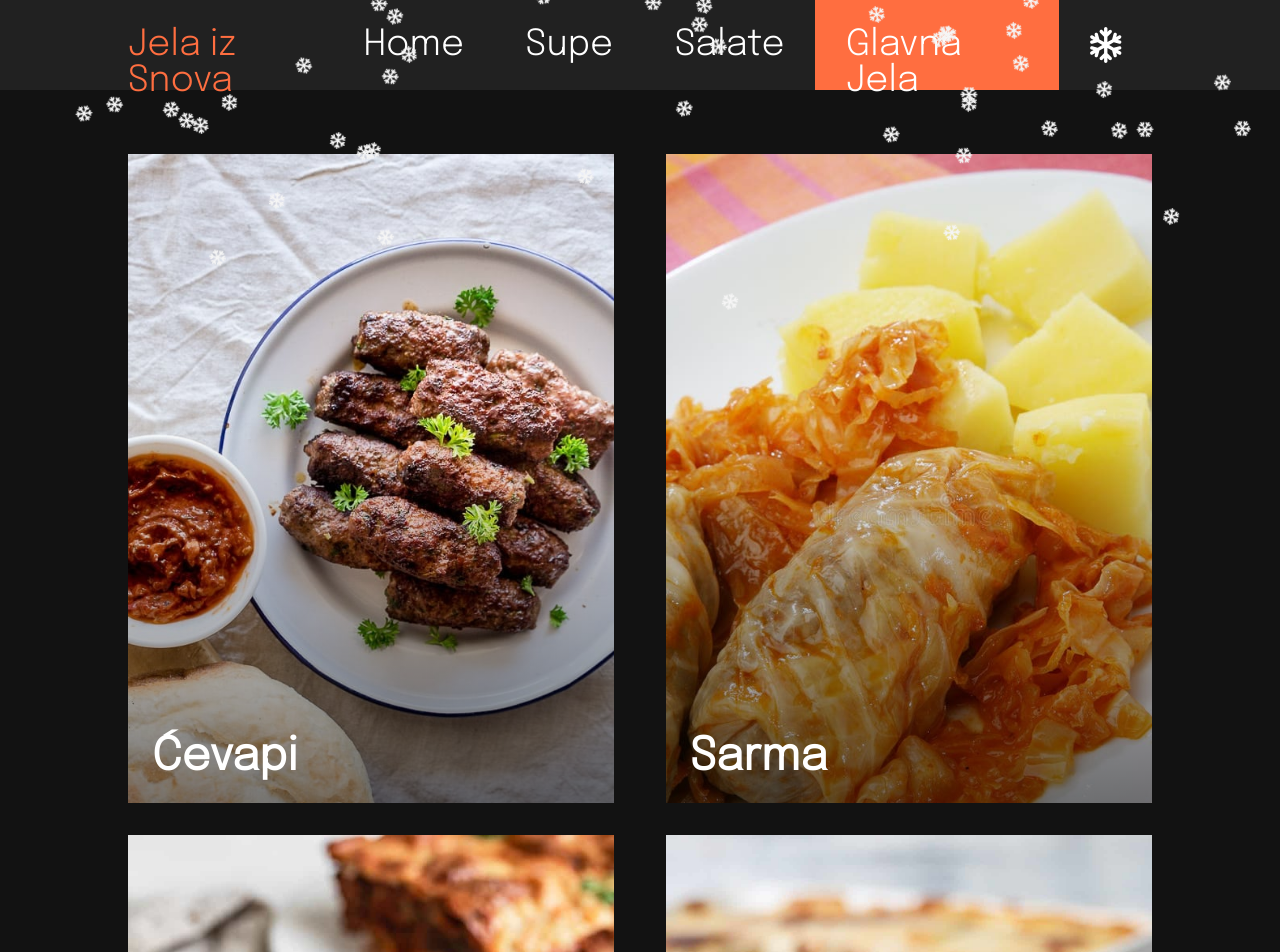
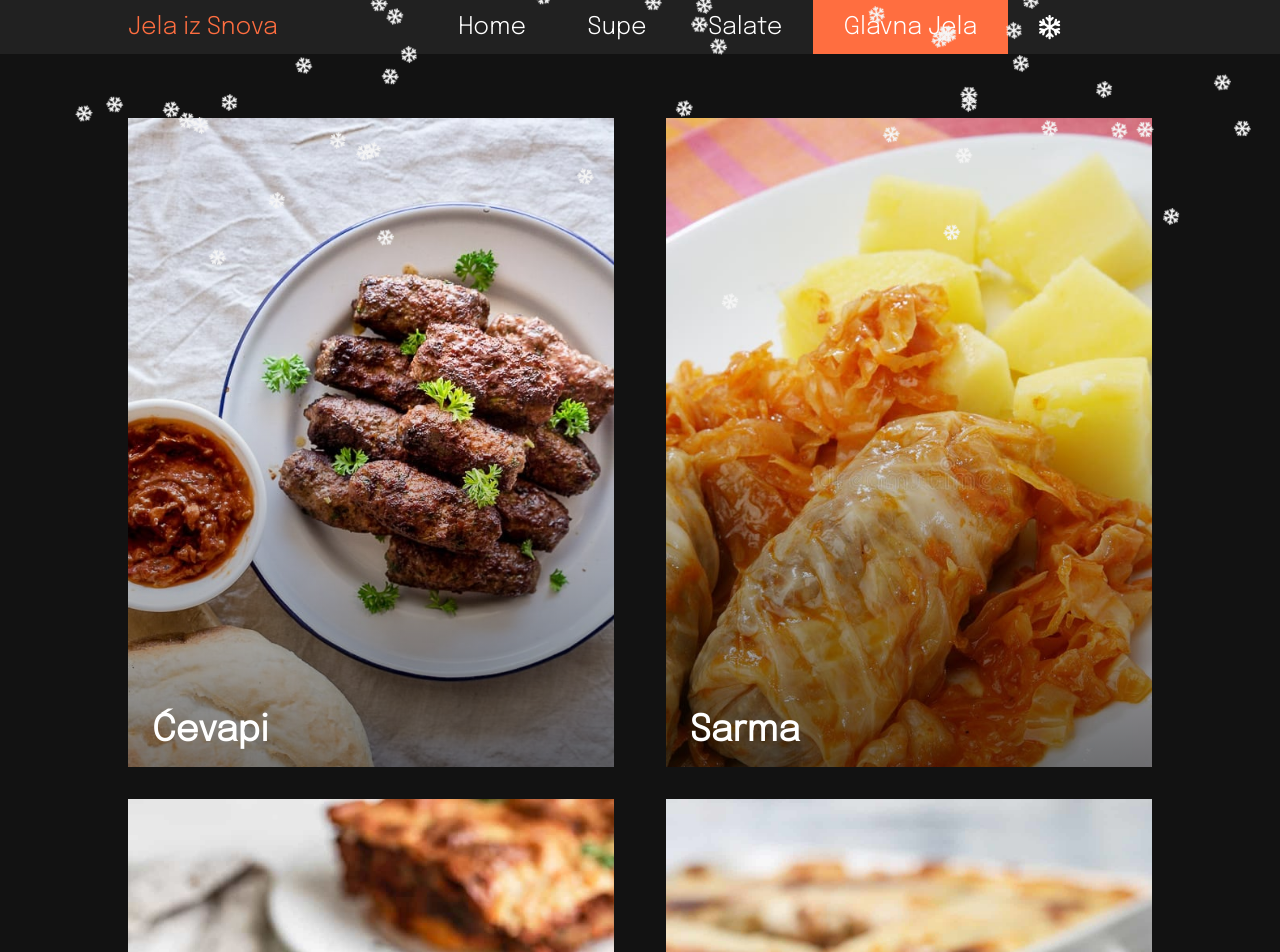
Before and after one commit to UgljesaJovina/web-domaci, a React (Create React App) app: page /glavna-jela in a window 1280 px wide. Shown: the top 952 px of the page. Built offline with nearby package versions, Linux system fonts and the light colour scheme.

Commit message:
minor transfer changes

```diff
--- a/src/elements/Header.tsx
+++ b/src/elements/Header.tsx
@@ -1,5 +1,5 @@
 import { faSnowflake } from "@fortawesome/free-regular-svg-icons";
-import { faXmark } from "@fortawesome/free-solid-svg-icons";
+import { faXmark, faSun, faMoon } from "@fortawesome/free-solid-svg-icons";
 import { FontAwesomeIcon } from "@fortawesome/react-fontawesome";
 import { useState } from "react";
 import { NavLink, Outlet } from "react-router-dom";
@@ -16,12 +16,15 @@ const Header: React.FC = () => {
     );
 
     const [snowFlakes, setSnowFlakes] = useState(true);
+    const [lightMode, setLigthMode] = useState(true);
 
     return (
         <>
-            <div className={`canvas ${snowFlakes ? "show" : ""}`}>
-                {Array.from(Array(200).keys()).map(x => <FontAwesomeIcon key={x} icon={faSnowflake} className="snowflake" style={styles(x)} />)}
-            </div>
+            {snowFlakes ?
+                <div className="canvas">
+                    {Array.from(Array(200).keys()).map(x => <FontAwesomeIcon key={x} icon={faSnowflake} className="snowflake" style={styles(x)} />)}
+                </div>
+            : ""}
             <div className="header">
                 <p className="site-name">Jela iz Snova</p>
                 <NavLink to={"/home"} className={({ isActive }) => `hyperlink ${isActive ? "current" : ""}`}>Home</NavLink>
@@ -32,6 +35,10 @@ const Header: React.FC = () => {
                     <FontAwesomeIcon icon={faSnowflake} />
                     <FontAwesomeIcon icon={faXmark} className={`snowflake-cross ${snowFlakes ? "" : "show"}`} />
                 </div>
+                <div className="hyperlink" style={{position: "relative", cursor: "pointer"}} onClick={e => setSnowFlakes(x => !x)} >
+                    <FontAwesomeIcon icon={faSun} className={`sun ${lightMode ? "show" : ""}`} />
+                    <FontAwesomeIcon icon={faMoon} className={`moon ${!lightMode ? "show" : ""}`} />
+                </div>
             </div>
             <Outlet />
         </>
--- a/src/styles/cardStyle.css
+++ b/src/styles/cardStyle.css
@@ -1,6 +1,6 @@
 .card-holder {
     display: grid;
-    grid-template-columns: repeat(auto-fit, minmax(400px, 1fr));
+    grid-template-columns: repeat(auto-fit, minmax(350px, 1fr));
     width: 100%;
     gap: 5%;
     justify-items: center;
@@ -41,13 +41,13 @@
 }
 
 .card-content> h1 {
-    font-size: 2.5rem;
+    font-size: 2rem;
     margin: 0;
 }
 
 .card-name {
     position: absolute;
-    font-size: 2.5rem;
+    font-size: 2rem;
     width: 100%;
     margin: 0 5%;
     bottom: 0;
@@ -68,7 +68,7 @@
 }
 
 .card-short-text {
-    font-size: 1.2rem;
+    font-size: 1rem;
     max-height: auto;
     overflow: auto;
 }
--- a/src/styles/mainStyle.css
+++ b/src/styles/mainStyle.css
@@ -55,9 +55,9 @@ body {
     left: 0;
     display: flex;
     align-items: stretch;
-    font-size: 2rem;
+    font-size: 1.35rem;
     width: 100%;
-    height: 5rem;
+    height: 3rem;
     background-color: var(--header-background);
     color: var(--text-color);
     box-sizing: border-box;
@@ -69,17 +69,14 @@ body {
     margin: 0;
     color: var(--accent-color);
     margin-right: auto;
-}
-
-.header> * {
-    padding: calc((5rem - 2rem) / 2) 0;
+    padding: calc((3rem - 1.35rem) / 2) 0;
 }
 
 .hyperlink {
     text-decoration: none;
     color: inherit;
     transition: all .3s;
-    padding: 1.5rem 3%;
+    padding: calc((3rem - 1.35rem) / 2) 3%;
     box-sizing: border-box;
 }
 
@@ -93,17 +90,12 @@ body {
 }
 
 .canvas {
-    opacity: 0;
     width: 100vw;
     height: 100vh;
     position: fixed;
     z-index: 10;
     pointer-events: none;
     transition: all .5s;
-}
-
-.canvas.show {
-    opacity: 1;
 }
 
 .snowflake {
@@ -127,8 +119,28 @@ body {
     transition: all .5s;
 }
 
-.snowflake-cross.show {
+.show {
     opacity: 1;
+}
+
+.sun {
+    opacity: 0;
+    color: white;
+    position: absolute;
+    top: 50%;
+    left: 50%;
+    translate: -50% -50%;
+    translate: all .5s;
+}
+
+.moon {
+    opacity: 0;
+    color: black;
+    position: absolute;
+    top: 50%;
+    left: 50%;
+    translate: -50% -50%;
+    translate: all .5s;
 }
 
 @keyframes fall {
```
